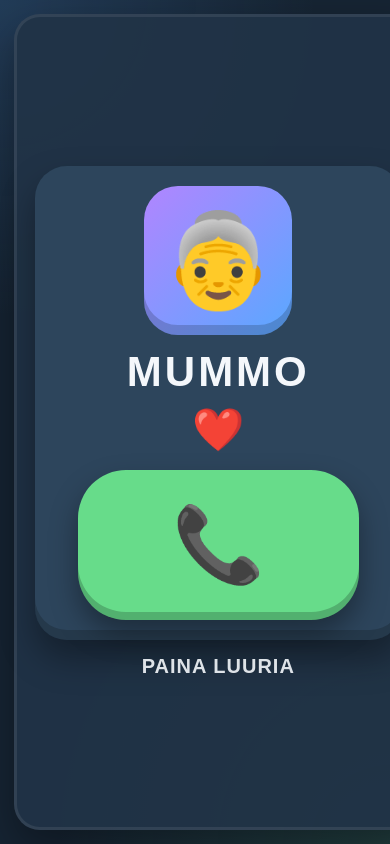
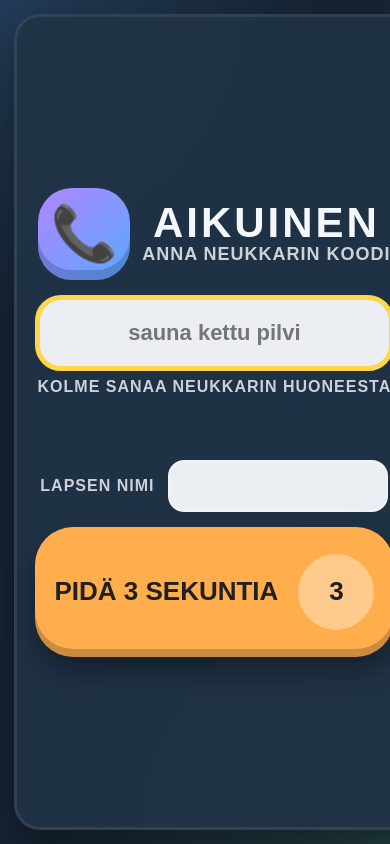
Before and after one commit to McTre/KidOS, a plain HTML site: page apps/call/index.html in a window 390 px wide. Shown: the top 844 px of the page. Drawn offline with Linux system fonts and the light colour scheme.

Commit message:
SOITA: puhelut Neukkarin pikaliittymisellä Google Meetin sijaan
SOITA avautuu suoraan aikuisen koodinäkymään (MUMMO-kortti poistettu).
Neukkarin liittymiskoodilla avataan onkoauki.fi/neukkari/pikaliity omaan
ikkunaansa: puhelu alkaa heti, mikrofoni aina auki, punainen luuri sulkee
ikkunan. Kioskikäynnistimeen --autoplay-policy=no-user-gesture-required,
jotta puhelu alkaa ilman erillistä painallusta.

Co-Authored-By: Claude Opus 5.5 <noreply@anthropic.com>

```diff
--- a/apps/call/call.js
+++ b/apps/call/call.js
@@ -1,39 +1,26 @@
 const views = {
-  start: document.getElementById('startView'),
   adult: document.getElementById('adultView'),
   opened: document.getElementById('openedView')
 };
 
-const childCallButton = document.getElementById('childCallButton');
-const backToStartButton = document.getElementById('backToStartButton');
 const holdButton = document.getElementById('holdButton');
 const holdProgress = document.getElementById('holdProgress');
-const meetCodeInput = document.getElementById('meetCodeInput');
+const codeInput = document.getElementById('codeInput');
+const childNameInput = document.getElementById('childNameInput');
 const errorText = document.getElementById('errorText');
 const newCallButton = document.getElementById('newCallButton');
+
+// Puhelut kulkevat Neukkarin kautta (onkoauki.fi/neukkari). Kehityskonetta varten osoitteen voi vaihtaa selaimen
+// konsolissa: localStorage.setItem('kidos-call-server', 'http://192.168.x.x:8080').
+const DEFAULT_SERVER = 'https://onkoauki.fi';
+const SERVER_KEY = 'kidos-call-server';
+const CHILD_NAME_KEY = 'kidos-call-child-name';
 
 const holdDurationMs = 3000;
 let holdTimer = null;
 let holdStartedAt = 0;
 let holdTick = null;
-let pendingMeetUrl = '';
-
-if (childCallButton) {
-  childCallButton.addEventListener('click', () => {
-    playSound('correct');
-    clearCodeInput();
-    showView('adult');
-  });
-}
-
-if (backToStartButton) {
-  backToStartButton.addEventListener('click', () => {
-    stopHold();
-    playSound('close');
-    clearCodeInput();
-    showView('start');
-  });
-}
+let pendingCallUrl = '';
 
 if (holdButton) {
   holdButton.addEventListener('pointerdown', startHold);
@@ -42,17 +29,24 @@ if (holdButton) {
   holdButton.addEventListener('pointercancel', stopHold);
 }
 
-if (meetCodeInput) {
-  meetCodeInput.addEventListener('keydown', (event) => {
+if (codeInput) {
+  codeInput.addEventListener('keydown', (event) => {
     if (event.key === 'Enter') {
       event.preventDefault();
       startOpenHoldFromKeyboard();
     }
   });
 
-  meetCodeInput.addEventListener('input', () => {
-    pendingMeetUrl = '';
+  codeInput.addEventListener('input', () => {
+    pendingCallUrl = '';
     clearError();
+  });
+}
+
+if (childNameInput) {
+  childNameInput.value = readStorage(CHILD_NAME_KEY) || '';
+  childNameInput.addEventListener('input', () => {
+    writeStorage(CHILD_NAME_KEY, childNameInput.value.trim());
   });
 }
 
@@ -60,7 +54,7 @@ if (newCallButton) {
   newCallButton.addEventListener('click', () => {
     playSound('open');
     clearCodeInput();
-    showView('start');
+    showView('adult');
   });
 }
 
@@ -75,19 +69,19 @@ function showView(name) {
     views[name].classList.add('active');
   }
 
-  if (name === 'adult' && meetCodeInput) {
-    setTimeout(() => meetCodeInput.focus(), 80);
+  if (name === 'adult' && codeInput) {
+    setTimeout(() => codeInput.focus(), 80);
   }
 }
 
 function startOpenHoldFromKeyboard() {
-  const meetUrl = buildMeetUrl();
+  const callUrl = buildCallUrl();
 
-  if (!meetUrl) {
+  if (!callUrl) {
     return;
   }
 
-  openMeetCall(meetUrl);
+  openCall(callUrl);
 }
 
 function startHold(event) {
@@ -97,8 +91,8 @@ function startHold(event) {
 
   stopHold();
 
-  pendingMeetUrl = buildMeetUrl();
-  if (!pendingMeetUrl) {
+  pendingCallUrl = buildCallUrl();
+  if (!pendingCallUrl) {
     return;
   }
 
@@ -112,9 +106,9 @@ function startHold(event) {
   holdTick = setInterval(updateHoldProgress, 100);
 
   holdTimer = setTimeout(() => {
-    const meetUrl = pendingMeetUrl;
+    const callUrl = pendingCallUrl;
     stopHold(false);
-    openMeetCall(meetUrl);
+    openCall(callUrl);
   }, holdDurationMs);
 }
 
@@ -148,21 +142,30 @@ function updateHoldProgress() {
   holdProgress.textContent = String(remaining);
 }
 
-function buildMeetUrl() {
-  const code = normalizeMeetCode(meetCodeInput ? meetCodeInput.value : '');
+function buildCallUrl() {
+  const code = normalizeCallCode(codeInput ? codeInput.value : '');
 
   if (!code) {
-    showError('TARKISTA MEET-KOODI');
+    showError('TARKISTA KOODI');
     playSound('wrong');
     return '';
   }
 
   clearError();
-  return `https://meet.google.com/${code}`;
+
+  const server = (readStorage(SERVER_KEY) || DEFAULT_SERVER).replace(/\/+$/, '');
+  const params = new URLSearchParams({
+    koodi: code,
+    nimi: childNameInput ? childNameInput.value.trim() : ''
+  });
+
+  return `${server}/neukkari/pikaliity?${params.toString()}`;
 }
 
-function openMeetCall(meetUrl) {
-  const openedWindow = window.open(meetUrl, '_blank', 'noopener,noreferrer');
+function openCall(callUrl) {
+  // Ei noopener-ominaisuutta: sen kanssa window.open palauttaa aina null. Puhelusivu sulkee ikkunansa itse
+  // punaisesta luurista, jolloin KidOS on taas näkyvissä (toimii myös Chromiumin kioskitilassa).
+  const openedWindow = window.open(callUrl, 'kidos-call');
 
   if (!openedWindow) {
     showError('SELAIN ESTI AVAUKSEN');
@@ -170,37 +173,45 @@ function openMeetCall(meetUrl) {
     return;
   }
 
+  openedWindow.opener = null;
   playSound('win');
   showView('opened');
 }
 
-function normalizeMeetCode(value) {
-  let code = value.trim().toLowerCase();
+// Neukkarin liittymiskoodi on kolme sanaa (esim. "sauna kettu pilvi"). Palvelin hyväksyy välit, viivat tai sanat
+// peräkkäin, joten tässä vain siistitään ja tarkistetaan, että kirjaimia on tarpeeksi.
+function normalizeCallCode(value) {
+  const code = value
+    .trim()
+    .toLowerCase()
+    .replace(/[^a-zåäö]+/g, ' ')
+    .trim()
+    .replace(/ /g, '-');
 
-  code = code.replace(/^https?:\/\/(www\.)?meet\.google\.com\//, '');
-  code = code.split('?')[0];
-  code = code.split('#')[0];
-  code = code.replace(/\s+/g, '');
-  code = code.replace(/[^a-z-]/g, '');
+  return code.replace(/-/g, '').length >= 6 ? code : '';
+}
 
-  const lettersOnly = code.replace(/-/g, '');
+function readStorage(key) {
+  try {
+    return localStorage.getItem(key);
+  } catch (error) {
+    return null;
+  }
+}
 
-  if (lettersOnly.length === 10) {
-    return `${lettersOnly.slice(0, 3)}-${lettersOnly.slice(3, 7)}-${lettersOnly.slice(7)}`;
+function writeStorage(key, value) {
+  try {
+    localStorage.setItem(key, value);
+  } catch (error) {
+    // Tallennus ei ole pakollinen.
   }
-
-  if (/^[a-z]{3}-[a-z]{4}-[a-z]{3}$/.test(code)) {
-    return code;
-  }
-
-  return '';
 }
 
 function clearCodeInput() {
-  pendingMeetUrl = '';
+  pendingCallUrl = '';
 
-  if (meetCodeInput) {
-    meetCodeInput.value = '';
+  if (codeInput) {
+    codeInput.value = '';
   }
 
   clearError();
@@ -239,3 +250,5 @@ function playSound(type) {
     playWinSound();
   }
 }
+
+showView('adult');
--- a/apps/call/index.html
+++ b/apps/call/index.html
@@ -10,48 +10,43 @@
 </head>
 <body>
   <main class="call-shell">
-    <section class="screen-view active" id="startView" aria-label="Soita mummolle">
-      <article class="contact-card" aria-label="Mummo">
-        <div class="contact-icon">👵</div>
-        <div class="contact-info">
-          <h1>MUMMO</h1>
-          <div class="contact-heart">❤️</div>
-        </div>
-        <button class="call-button" id="childCallButton" type="button" aria-label="Soita mummolle">
-          📞
-        </button>
-      </article>
-      <p class="helper-text">PAINA LUURIA</p>
-    </section>
-
-    <section class="screen-view" id="adultView" aria-label="Aikuisen soittonäkymä">
+    <section class="screen-view active" id="adultView" aria-label="Aikuisen soittonäkymä">
       <div class="adult-topline">
-        <div class="small-symbol">👵</div>
+        <div class="small-symbol">📞</div>
         <div>
           <h1>AIKUINEN</h1>
-          <p class="adult-help">ANNA MEET-KOODI</p>
+          <p class="adult-help">ANNA NEUKKARIN KOODI</p>
         </div>
       </div>
 
       <input
-        id="meetCodeInput"
+        id="codeInput"
         class="meet-input"
         type="text"
         inputmode="text"
         autocomplete="off"
         autocapitalize="none"
         spellcheck="false"
-        placeholder="abc-defg-hij"
-        aria-label="Google Meet -koodi"
+        placeholder="sauna kettu pilvi"
+        aria-label="Neukkarin liittymiskoodi"
       />
 
-      <p class="adult-help compact">KOODI VOI OLLA MYÖS KOKO MEET-LINKKI</p>
+      <p class="adult-help compact">KOLME SANAA NEUKKARIN HUONEESTA</p>
+
       <p class="error-text" id="errorText" aria-live="polite"></p>
 
       <div class="adult-actions">
-        <button class="back-button" id="backToStartButton" type="button">
-          TAKAISIN
-        </button>
+        <label class="child-name">
+          LAPSEN NIMI
+          <input
+            id="childNameInput"
+            type="text"
+            maxlength="17"
+            autocomplete="off"
+            spellcheck="false"
+            aria-label="Lapsen nimi puhelussa"
+          />
+        </label>
       </div>
 
       <button class="hold-button" id="holdButton" type="button">
@@ -63,7 +58,7 @@
     <section class="screen-view" id="openedView" aria-label="Puhelu avattu">
       <div class="big-symbol">✨</div>
       <h1>SOITTO AVATTU</h1>
-      <p class="helper-text">MEET AUKESI UUTEEN VÄLILEHTEEN</p>
+      <p class="helper-text">PUHELU AUKESI OMAAN IKKUNAAN</p>
       <button class="back-button" id="newCallButton" type="button">UUSI SOITTO</button>
     </section>
   </main>
--- a/apps/call/style.css
+++ b/apps/call/style.css
@@ -65,24 +65,6 @@ body {
   display: flex;
 }
 
-.contact-card {
-  width: min(680px, 94vw);
-  min-height: 430px;
-  border-radius: 42px;
-  background: var(--panel-light);
-  display: grid;
-  grid-template-columns: 1fr 1fr;
-  grid-template-rows: auto auto;
-  align-items: center;
-  justify-items: center;
-  gap: 16px;
-  padding: 28px;
-  box-shadow:
-    0 18px 34px var(--shadow),
-    inset 0 -10px 0 rgba(0, 0, 0, 0.18);
-}
-
-.contact-icon,
 .big-symbol,
 .small-symbol {
   display: grid;
@@ -91,39 +73,12 @@ body {
   box-shadow: inset 0 -10px 0 rgba(0, 0, 0, 0.18);
 }
 
-.contact-icon {
-  width: min(230px, 38vw);
-  height: min(230px, 38vw);
-  border-radius: 48px;
-  font-size: clamp(92px, 15vw, 160px);
-}
-
-.contact-info {
-  display: grid;
-  gap: 12px;
-  justify-items: center;
-}
-
-.contact-info h1,
 .screen-view h1 {
   margin: 0;
   font-size: clamp(42px, 7vw, 78px);
   line-height: 1;
   font-weight: 900;
   letter-spacing: 3px;
-}
-
-.contact-heart {
-  font-size: clamp(42px, 7vw, 72px);
-}
-
-.call-button {
-  grid-column: 1 / -1;
-  width: min(360px, 72vw);
-  min-height: 150px;
-  border-radius: 48px;
-  background: var(--green);
-  font-size: clamp(74px, 13vw, 128px);
 }
 
 .big-symbol {
@@ -207,7 +162,7 @@ button:active {
   border-radius: 26px;
   background: rgba(244, 247, 251, 0.96);
   color: #13202d;
-  font-size: clamp(28px, 5vw, 54px);
+  font-size: clamp(22px, 3.4vw, 40px);
   font-weight: 900;
   text-align: center;
   padding: 20px 18px;
@@ -219,9 +174,38 @@ button:active {
   border-color: var(--yellow);
 }
 
+.child-name {
+  display: flex;
+  align-items: center;
+  gap: 14px;
+  font-size: clamp(16px, 2.2vw, 22px);
+  font-weight: 900;
+  letter-spacing: 1px;
+  color: rgba(244, 247, 251, 0.82);
+}
+
+.child-name input {
+  width: 220px;
+  padding: 10px 14px;
+  border: 3px solid rgba(255, 255, 255, 0.16);
+  border-radius: 16px;
+  background: rgba(244, 247, 251, 0.96);
+  color: #13202d;
+  font: inherit;
+  font-size: 22px;
+  text-transform: uppercase;
+  outline: none;
+  user-select: text;
+}
+
+.child-name input:focus {
+  border-color: var(--yellow);
+}
+
 .adult-actions {
   display: flex;
   flex-wrap: wrap;
+  align-items: center;
   justify-content: center;
   gap: 16px;
 }
@@ -283,14 +267,6 @@ button:active {
     gap: 15px;
   }
 
-  .contact-card {
-    grid-template-columns: 1fr;
-    min-height: 420px;
-    border-radius: 32px;
-    padding: 20px;
-  }
-
-  .contact-icon,
   .big-symbol {
     border-radius: 34px;
   }
```
Also changed, not shown: 3 other files.
